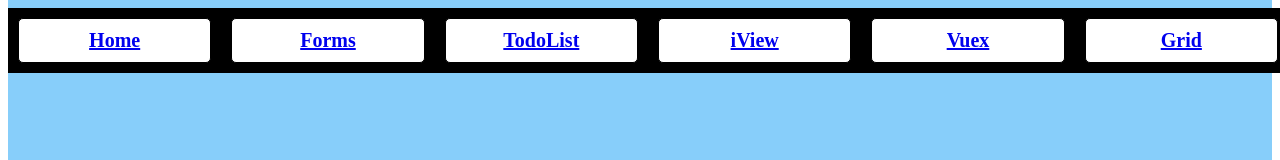
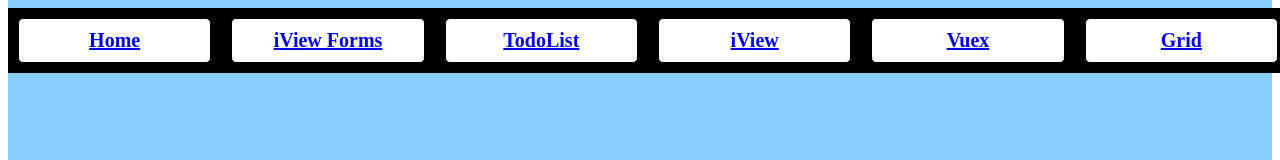
Before and after one commit to Johnny-TYR/vue-practice, a Vue app: page / in a window 1280 px wide. Both pictures are taken after a click on the button "切換登入狀態". Shown: the part 116-276 px from the top of the page. Built offline with nearby package versions, Linux system fonts and the light colour scheme; what iview would draw is missing.

Commit message:
start iview Date picker

```diff
--- a/src/App.vue
+++ b/src/App.vue
@@ -3,7 +3,7 @@
     <div class="navbar" v-show="isLoggedIn">
       <nav>
         <router-link to="/">Home</router-link>
-        <router-link to="/forms">Forms</router-link>
+        <router-link to="/forms">iView Forms</router-link>
         <router-link to="/todolist1">TodoList</router-link>
         <router-link :to="{ name: 'iview' }">iView</router-link>
         <router-link :to="{ name: 'vuex' }">Vuex</router-link>
```
